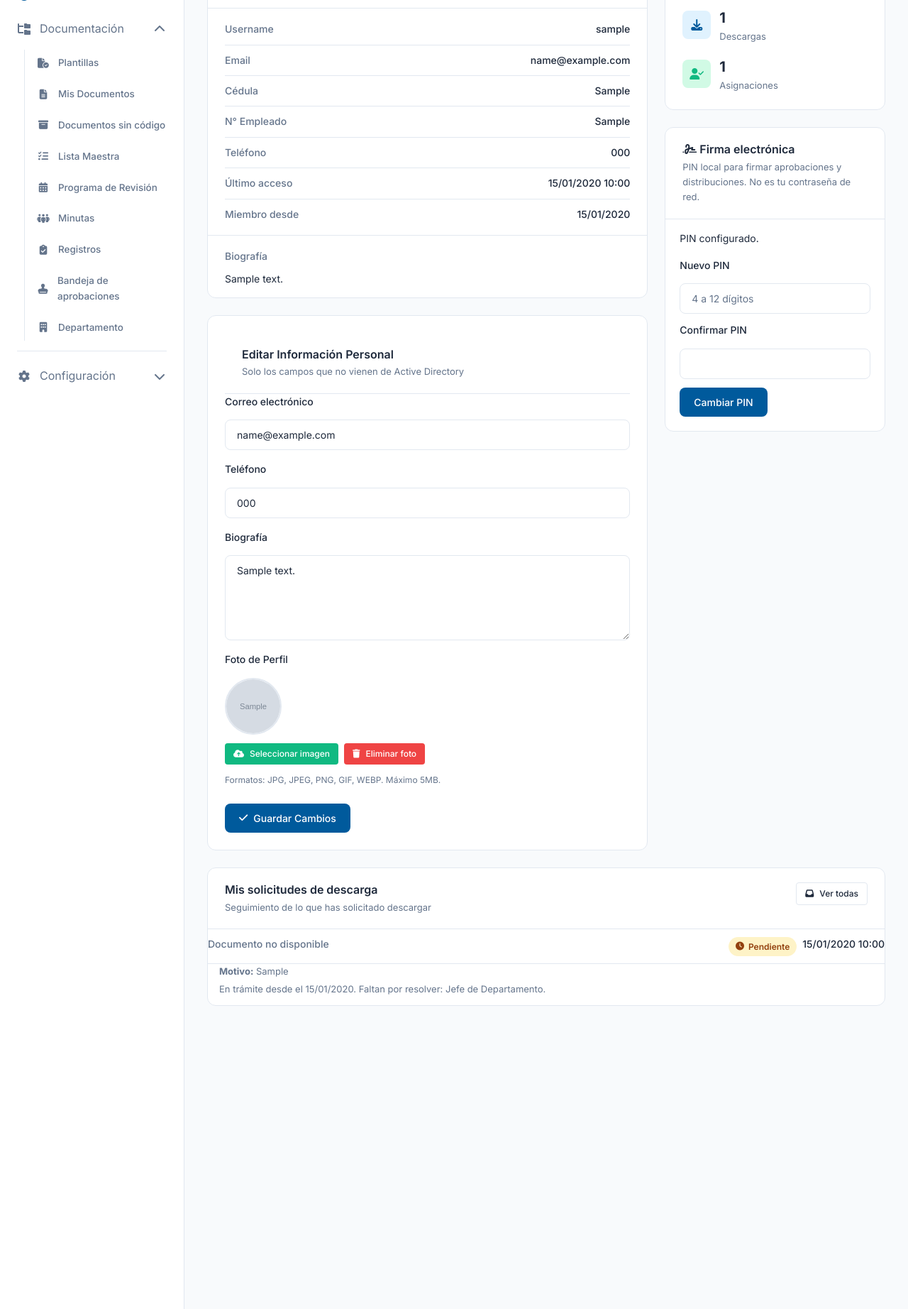
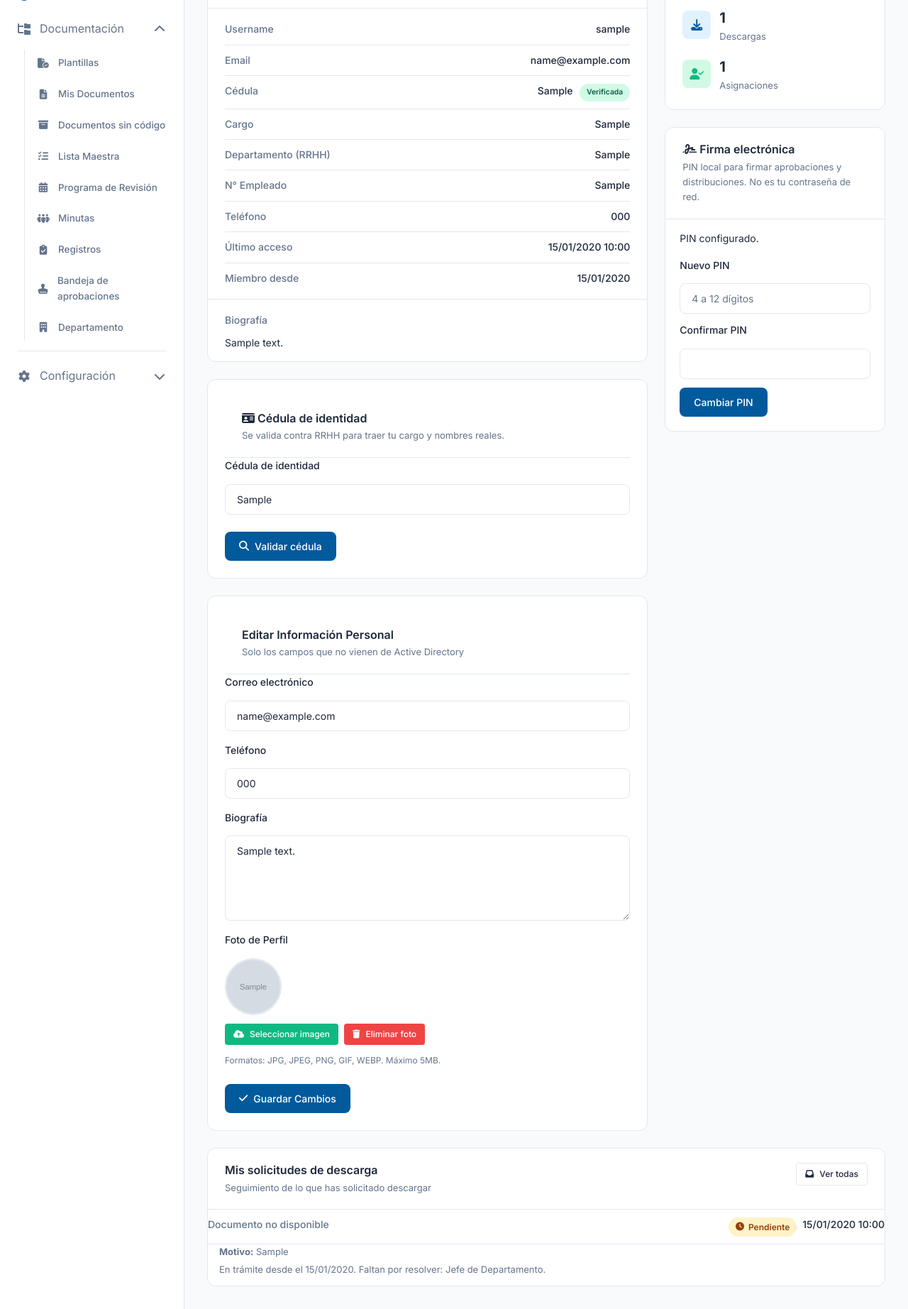
Before and after one commit to XavierL2305/Proyecto-PoliDoc, a Django app: page /perfil/ in a window 1280 px wide. Shown: the part 281-2125 px from the top of the page at 71% size. Run offline with Django 4.2, Linux system fonts and the light colour scheme; a user stored in the database is signed in; tables that the repository leaves empty hold one stand-in row (values such as "Sample post"); grey boxes marked "Sample" are stand-in pictures; data that the repository does not hold is empty; parts of the project's set-up code (start-up, migrations or seed data) failed here and were passed over; some libraries are stand-ins or nearby versions.

Commit message:
Perfil: verificación de cédula en dos pasos, middleware y auditoría

```diff
--- a/apps/autenticacion/forms.py
+++ b/apps/autenticacion/forms.py
@@ -1,6 +1,61 @@
 from django import forms
 from django.core.exceptions import ValidationError
 from .models import PerfilUsuario
+
+
+class CedulaForm(forms.Form):
+    """Paso 1 de la verificación de cédula contra RRHH.
+
+    Se mantiene separado de ``EditarPerfilForm`` para que buscar/confirmar la
+    cédula no descarte los demás datos que el usuario estaba editando.
+    """
+
+    cedula_identidad = forms.CharField(
+        label='Cédula de identidad',
+        max_length=20,
+        widget=forms.TextInput(attrs={
+            'class': 'form-input',
+            'inputmode': 'numeric',
+            'autocomplete': 'off',
+            'placeholder': 'Ej: 31097865',
+        }),
+    )
+
+    def __init__(self, *args, instance=None, **kwargs):
+        self.instance = instance
+        super().__init__(*args, **kwargs)
+        if instance is None or not instance.pk:
+            return
+        if instance.cedula_identidad:
+            self.fields['cedula_identidad'].initial = instance.cedula_identidad
+        usuario = instance.usuario
+        es_admin = getattr(instance, 'es_administrador', False) or (
+            usuario is not None and usuario.is_superuser
+        )
+        if instance.cedula_verificada_rrhh and not es_admin:
+            self.fields['cedula_identidad'].disabled = True
+            self.fields['cedula_identidad'].help_text = (
+                'Verificada en RRHH: solo un administrador puede modificarla.'
+            )
+
+    def clean_cedula_identidad(self):
+        from .services.rrhh_sync import validar_y_limpiar_cedula
+
+        try:
+            digitos = validar_y_limpiar_cedula(
+                self.cleaned_data.get('cedula_identidad'),
+            )
+        except ValueError as exc:
+            raise ValidationError(str(exc))
+
+        existente = PerfilUsuario.objects.filter(cedula_identidad=digitos)
+        if self.instance is not None and self.instance.pk:
+            existente = existente.exclude(pk=self.instance.pk)
+        if existente.exists():
+            raise ValidationError(
+                'Esa cédula ya está registrada por otro usuario.',
+            )
+        return digitos
 
 
 class EditarPerfilForm(forms.ModelForm):
--- a/apps/autenticacion/templates/autenticacion/perfil.html
+++ b/apps/autenticacion/templates/autenticacion/perfil.html
@@ -12,6 +12,17 @@
   <div class="profile-header">
     <h1>Mi Perfil</h1>
   </div>
+
+  {% if not perfil.cedula_identidad %}
+  <div class="profile-card" style="margin-bottom: 1.25rem; border-left: 4px solid var(--color-warning);">
+    <div style="padding: 1rem 1.25rem;">
+      <strong><i class="fa-solid fa-id-card"></i> Falta tu cédula de identidad.</strong>
+      <p style="margin: .35rem 0 0; font-size: .875rem; color: var(--color-muted);">
+        Regístrala para vincular tu cargo y nombres reales desde RRHH.
+      </p>
+    </div>
+  </div>
+  {% endif %}
 
   <div class="profile-grid">
     <div class="profile-main">
@@ -44,10 +55,25 @@
             <span class="profile-info-label">Email</span>
             <span class="profile-info-value">{{ user.email|default:"-" }}</span>
           </div>
-          {% if perfil.cedula_identidad %}
           <div class="profile-info-row">
             <span class="profile-info-label">Cédula</span>
-            <span class="profile-info-value">{{ perfil.cedula_identidad }}</span>
+            <span class="profile-info-value">
+              {{ perfil.cedula_identidad|default:"—" }}
+              {% if perfil.cedula_verificada_rrhh %}
+              <span class="badge badge--success" style="font-size:.65rem;margin-left:.35rem;">Verificada</span>
+              {% endif %}
+            </span>
+          </div>
+          {% if perfil.cargo %}
+          <div class="profile-info-row">
+            <span class="profile-info-label">Cargo</span>
+            <span class="profile-info-value">{{ perfil.cargo }}</span>
+          </div>
+          {% endif %}
+          {% if perfil.departamento_rrhh %}
+          <div class="profile-info-row">
+            <span class="profile-info-label">Departamento (RRHH)</span>
+            <span class="profile-info-value">{{ perfil.departamento_rrhh }}</span>
           </div>
           {% endif %}
           {% if perfil.numero_empleado %}
@@ -77,6 +103,80 @@
           <span class="profile-info-label">Biografía</span>
           <p>{{ perfil.biografia }}</p>
         </div>
+        {% endif %}
+      </div>
+
+      <div class="profile-card profile-card--edit">
+        <div class="profile-card-header">
+          <h3><i class="fa-solid fa-id-card"></i> Cédula de identidad</h3>
+          <p class="profile-card-subtitle">
+            Se valida contra RRHH para traer tu cargo y nombres reales.
+          </p>
+        </div>
+
+        {% if cedula_pendiente %}
+        <div class="profile-form">
+          {% if cedula_pendiente.alerta %}
+          <p class="profile-foto-hint" style="color: var(--color-warning);">
+            <i class="fa-solid fa-triangle-exclamation"></i>
+            Los nombres en RRHH no coinciden con tu cuenta. Verifica antes de confirmar.
+          </p>
+          {% endif %}
+          <div class="profile-info-rows">
+            <div class="profile-info-row">
+              <span class="profile-info-label">Cédula</span>
+              <span class="profile-info-value">{{ cedula_pendiente.cedula }}</span>
+            </div>
+            <div class="profile-info-row">
+              <span class="profile-info-label">Nombre</span>
+              <span class="profile-info-value">{{ cedula_pendiente.nombre }} {{ cedula_pendiente.apellido }}</span>
+            </div>
+            <div class="profile-info-row">
+              <span class="profile-info-label">Cargo</span>
+              <span class="profile-info-value">{{ cedula_pendiente.cargo|default:"—" }}</span>
+            </div>
+            <div class="profile-info-row">
+              <span class="profile-info-label">Departamento</span>
+              <span class="profile-info-value">{{ cedula_pendiente.departamento|default:"—" }}</span>
+            </div>
+          </div>
+          <div class="profile-form-actions" style="gap:.75rem;">
+            <form method="post" style="display:inline;">
+              {% csrf_token %}
+              <input type="hidden" name="accion" value="confirmar_cedula">
+              <button type="submit" class="btn btn--primary">
+                <i class="fa-solid fa-check"></i> Confirmar y guardar
+              </button>
+            </form>
+            <form method="post" style="display:inline;">
+              {% csrf_token %}
+              <input type="hidden" name="accion" value="cancelar_cedula">
+              <button type="submit" class="btn btn--ghost">Corregir</button>
+            </form>
+          </div>
+        </div>
+        {% else %}
+        <form method="post" class="profile-form">
+          {% csrf_token %}
+          <input type="hidden" name="accion" value="buscar_cedula">
+          <div class="profile-form-group">
+            <label class="form-label">Cédula de identidad</label>
+            {{ cedula_form.cedula_identidad }}
+            {% if cedula_form.cedula_identidad.help_text %}
+            <p class="profile-foto-hint">{{ cedula_form.cedula_identidad.help_text }}</p>
+            {% endif %}
+            {% if cedula_form.cedula_identidad.errors %}
+            <p class="profile-foto-error" style="display:block;">{{ cedula_form.cedula_identidad.errors.0 }}</p>
+            {% endif %}
+          </div>
+          {% if not cedula_bloqueada %}
+          <div class="profile-form-actions">
+            <button type="submit" class="btn btn--primary">
+              <i class="fa-solid fa-magnifying-glass"></i> Validar cédula
+            </button>
+          </div>
+          {% endif %}
+        </form>
         {% endif %}
       </div>
 
--- a/apps/autenticacion/views.py
+++ b/apps/autenticacion/views.py
@@ -289,30 +289,252 @@ def documento_lista_view(request):
 
 
 
+def _nombres_distintos(user, datos):
+    """True si RRHH trae un nombre/apellido distinto al de la cuenta."""
+    def _norm(valor):
+        return (valor or '').strip().lower()
+
+    nombre = _norm(datos.get('nombre'))
+    apellido = _norm(datos.get('apellido'))
+    return bool(
+        (_norm(user.first_name) and _norm(user.first_name) != nombre)
+        or (_norm(user.last_name) and _norm(user.last_name) != apellido)
+    )
+
+
+def _auditar_cedula(request, perfil, anterior, nuevo, origen, mensaje=''):
+    """Audita el cambio de cédula sin guardar PII completa (ISO 15489)."""
+    try:
+        from auditoria.services import registrar_log_iso
+
+        from .services.rrhh_sync import enmascarar_cedula
+
+        registrar_log_iso(
+            usuario=request.user,
+            accion_tipo='edicion',
+            accion_categoria='usuario',
+            recurso_tipo='usuario',
+            recurso_id=perfil.pk,
+            recurso_nombre=perfil.usuario.username,
+            estado_anterior=enmascarar_cedula(anterior),
+            estado_posterior=enmascarar_cedula(nuevo),
+            detalles={
+                'campo': 'cedula_identidad',
+                'origen': origen,
+                'cargo': perfil.cargo,
+                'departamento_rrhh': perfil.departamento_rrhh,
+                'cedula_verificada': perfil.cedula_verificada_rrhh,
+            },
+            resultado_mensaje=mensaje or 'Cédula actualizada',
+        )
+    except Exception:  # noqa: BLE001 - la auditoría no rompe el flujo
+        logger.warning('No se pudo auditar el cambio de cédula', exc_info=True)
+
+
+def _auditar_consulta_cedula(request, cedula, encontrado):
+    """Registra el acceso a datos de RRHH por cédula (trazabilidad de PII)."""
+    try:
+        from auditoria.services import registrar_log_iso
+
+        from .services.rrhh_sync import enmascarar_cedula
+
+        registrar_log_iso(
+            usuario=request.user,
+            accion_tipo='consulta',
+            accion_categoria='usuario',
+            recurso_tipo='usuario',
+            recurso_nombre=request.user.username,
+            detalles={
+                'consulta': 'cedula_rrhh',
+                'cedula_ultimos4': enmascarar_cedula(cedula)[-4:],
+                'encontrado': encontrado,
+            },
+            resultado_mensaje=(
+                'Consulta de cédula en RRHH: encontrada' if encontrado
+                else 'Consulta de cédula en RRHH: no encontrada'
+            ),
+        )
+    except Exception:  # noqa: BLE001
+        logger.warning('No se pudo auditar la consulta de cédula', exc_info=True)
+
+
+def _guardar_cedula(request, perfil, cedula, datos, verificado):
+    """Guarda la cédula y, si hay datos, cargo/departamento/nombres."""
+    anterior = perfil.cedula_identidad
+    perfil.cedula_identidad = cedula
+    perfil.cedula_verificada_rrhh = bool(verificado)
+    if datos:
+        perfil.cargo = datos.get('cargo', '')
+        perfil.departamento_rrhh = datos.get('departamento', '')
+        perfil.ultimo_sync_rrhh = timezone.now()
+        cambios = []
+        if datos.get('nombre'):
+            request.user.first_name = datos['nombre']
+            cambios.append('first_name')
+        if datos.get('apellido'):
+            request.user.last_name = datos['apellido']
+            cambios.append('last_name')
+        if cambios:
+            request.user.save(update_fields=cambios)
+    perfil.save(update_fields=[
+        'cedula_identidad', 'cedula_verificada_rrhh', 'cargo',
+        'departamento_rrhh', 'ultimo_sync_rrhh',
+    ])
+    _auditar_cedula(request, perfil, anterior, cedula, 'autoservicio')
+
+
+def _confirmar_cedula(request, perfil):
+    """Paso 2: confirma la cédula pendiente guardada en sesión."""
+    from django.contrib import messages
+
+    from .services.rrhh_sync import validar_y_limpiar_cedula
+
+    pendiente = request.session.pop('cedula_pendiente_rrhh', None)
+    if not pendiente:
+        messages.error(
+            request,
+            'La verificación expiró. Vuelve a ingresar tu cédula.',
+        )
+        return redirect('autenticacion:perfil')
+
+    try:
+        cedula = validar_y_limpiar_cedula(pendiente.get('cedula', ''))
+    except ValueError:
+        messages.error(request, 'La cédula de la verificación no es válida.')
+        return redirect('autenticacion:perfil')
+
+    if (
+        PerfilUsuario.objects
+        .filter(cedula_identidad=cedula)
+        .exclude(pk=perfil.pk)
+        .exists()
+    ):
+        messages.error(
+            request, 'Esa cédula ya está registrada por otro usuario.',
+        )
+        return redirect('autenticacion:perfil')
+
+    _guardar_cedula(
+        request, perfil, cedula,
+        {
+            'nombre': pendiente.get('nombre', ''),
+            'apellido': pendiente.get('apellido', ''),
+            'cargo': pendiente.get('cargo', ''),
+            'departamento': pendiente.get('departamento', ''),
+        },
+        verificado=True,
+    )
+    messages.success(
+        request, 'Cédula verificada y guardada correctamente.',
+    )
+    return redirect('autenticacion:perfil')
+
+
 @login_required(login_url='/login/')
 def perfil_usuario(request):
-    """Ver y editar perfil del usuario"""
+    """Ver y editar perfil del usuario, incluida la cédula verificada en RRHH."""
     from django.contrib import messages
-    from .forms import EditarPerfilForm
+
+    from .forms import CedulaForm, EditarPerfilForm
+    from .services.rrhh_sync import (
+        RRHHConexionError, consultar_empleado_por_cedula, rrhh_habilitado,
+    )
 
     perfil = request.user.perfil
+    form = EditarPerfilForm(instance=perfil)
+    cedula_form = CedulaForm(instance=perfil)
+    cedula_pendiente = request.session.get('cedula_pendiente_rrhh')
 
     if request.method == 'POST':
-        form = EditarPerfilForm(request.POST, request.FILES, instance=perfil)
-        if form.is_valid():
-            # Eliminar foto anterior si se sube una nueva
-            if 'foto_perfil' in request.FILES:
-                foto_anterior = perfil.foto_perfil
-                if foto_anterior and foto_anterior.storage.exists(foto_anterior.name):
-                    foto_anterior.delete(save=False)
+        accion = request.POST.get('accion', '')
 
-            form.save()
-            request.user.email = form.cleaned_data.get('email') or ''
-            request.user.save(update_fields=['email'])
-            messages.success(request, 'Perfil actualizado correctamente.')
+        if accion == 'cancelar_cedula':
+            request.session.pop('cedula_pendiente_rrhh', None)
+            messages.info(request, 'Verificación de cédula cancelada.')
             return redirect('autenticacion:perfil')
-    else:
-        form = EditarPerfilForm(instance=perfil)
+
+        if accion == 'confirmar_cedula':
+            return _confirmar_cedula(request, perfil)
+
+        if accion == 'buscar_cedula':
+            cedula_form = CedulaForm(request.POST, instance=perfil)
+            if cedula_form.fields['cedula_identidad'].disabled:
+                messages.info(
+                    request,
+                    'Tu cédula ya está verificada; solo un administrador '
+                    'puede modificarla.',
+                )
+                return redirect('autenticacion:perfil')
+            request.session.pop('cedula_pendiente_rrhh', None)
+            cedula_pendiente = None
+            if cedula_form.is_valid():
+                cedula = cedula_form.cleaned_data['cedula_identidad']
+                if not rrhh_habilitado():
+                    _guardar_cedula(
+                        request, perfil, cedula, {}, verificado=False,
+                    )
+                    messages.success(
+                        request,
+                        'Cédula registrada (RRHH no configurado).',
+                    )
+                    return redirect('autenticacion:perfil')
+                try:
+                    datos = consultar_empleado_por_cedula(cedula)
+                except RRHHConexionError:
+                    _guardar_cedula(
+                        request, perfil, cedula, {}, verificado=False,
+                    )
+                    messages.warning(
+                        request,
+                        'Cédula guardada. No se pudo validar contra RRHH en '
+                        'este momento; se verificará automáticamente luego.',
+                    )
+                    return redirect('autenticacion:perfil')
+
+                if datos is None:
+                    _auditar_consulta_cedula(
+                        request, cedula, encontrado=False,
+                    )
+                    cedula_form.add_error(
+                        'cedula_identidad',
+                        'No encontramos esa cédula en RRHH. '
+                        'Verifica los dígitos.',
+                    )
+                else:
+                    _auditar_consulta_cedula(
+                        request, cedula, encontrado=True,
+                    )
+                    cedula_pendiente = {
+                        'cedula': cedula,
+                        'nombre': datos['nombre'],
+                        'apellido': datos['apellido'],
+                        'cargo': datos['cargo'],
+                        'departamento': datos['departamento'],
+                        'alerta': _nombres_distintos(request.user, datos),
+                    }
+                    request.session['cedula_pendiente_rrhh'] = (
+                        cedula_pendiente
+                    )
+        else:
+            form = EditarPerfilForm(
+                request.POST, request.FILES, instance=perfil,
+            )
+            if form.is_valid():
+                if 'foto_perfil' in request.FILES:
+                    foto_anterior = perfil.foto_perfil
+                    if (
+                        foto_anterior
+                        and foto_anterior.storage.exists(foto_anterior.name)
+                    ):
+                        foto_anterior.delete(save=False)
+
+                form.save()
+                request.user.email = form.cleaned_data.get('email') or ''
+                request.user.save(update_fields=['email'])
+                messages.success(
+                    request, 'Perfil actualizado correctamente.',
+                )
+                return redirect('autenticacion:perfil')
 
     total_docs = Documento.objects.filter(propietario=request.user).count()
 
@@ -336,6 +558,9 @@ def perfil_usuario(request):
 
     return render(request, 'autenticacion/perfil.html', {
         'form': form,
+        'cedula_form': cedula_form,
+        'cedula_pendiente': cedula_pendiente,
+        'cedula_bloqueada': cedula_form.fields['cedula_identidad'].disabled,
         'perfil': perfil,
         'credencial': obtener_credencial(request.user),
         'total_documentos': total_docs,
--- a/polidoc/settings.py
+++ b/polidoc/settings.py
@@ -91,6 +91,9 @@ MIDDLEWARE = [
     'django.middleware.csrf.CsrfViewMiddleware',
     'django.contrib.auth.middleware.AuthenticationMiddleware',
     'django.contrib.messages.middleware.MessageMiddleware',
+    # Cédula obligatoria (solo si EXIGIR_CEDULA_PERFIL=True). Va tras
+    # Authentication+Messages para poder usar request.user y messages.
+    'autenticacion.middleware.CedulaObligatoriaMiddleware',
     'django.middleware.clickjacking.XFrameOptionsMiddleware',
     'documentos.middleware.CachePeticionMiddleware',
     'auditoria.middleware.AuditIPMiddleware',
```
Also changed, not shown: apps/autenticacion/admin.py (+68 -0 lines), apps/autenticacion/middleware.py (added, +58 -0 lines).
